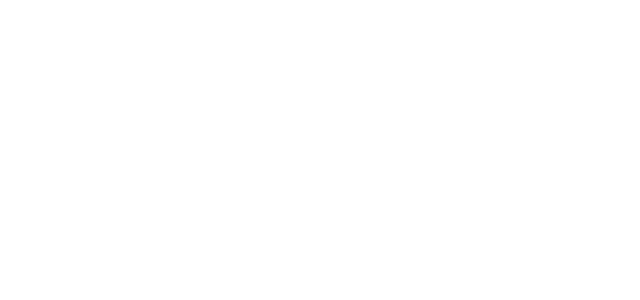
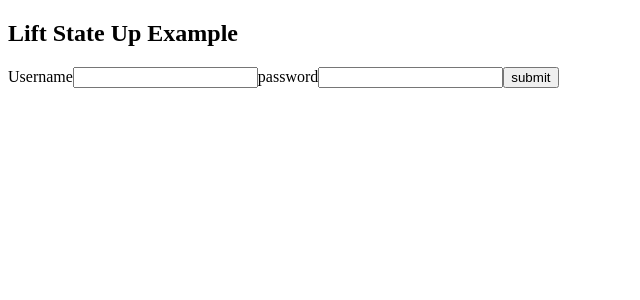
Before and after one commit to acciojob/lift-state-up-5-GitEPatiL, a React app: page / in a window 1280 px wide. Shown: the top 300 px of the page, without its empty margins (0-640 px from the left). Built offline with nearby package versions, Linux system fonts and the light colour scheme.

Commit message:
Solved state lift up problem

```diff
--- a/src/components/App.js
+++ b/src/components/App.js
@@ -1,11 +1,18 @@
 
-import React from "react";
+import React, { useState } from "react";
 import './../styles/App.css';
+import Login from './Login'
 
 const App = () => {
+  const [isLoggedIn,setIsLoggedIn] = useState(false)
   return (
     <div>
-        {/* Do not remove the main div */}
+        <h2>Lift State Up Example</h2>
+
+        {
+          isLoggedIn ? (<h3>You are logged in</h3>) : (<Login isLoggedIn={isLoggedIn} setIsLoggedIn={setIsLoggedIn}/>)
+        }
+
     </div>
   )
 }
--- /dev/null
+++ b/src/components/Login.js
@@ -0,0 +1,20 @@
+import React from "react";
+
+function Login({setIsLoggedIn}){
+
+    const handleSubmit =(e)=>{
+        e.preventDefault();
+        setIsLoggedIn(true)
+    }
+    return(
+      <form onSubmit={handleSubmit}>
+        <label>Username</label>
+        <input type="text" name="username" />
+        <label>password</label>
+        <input type="text" name="password" />
+        <button type="submit">submit</button>
+      </form>
+    );
+}
+
+export default Login;
```
Also changed, not shown: 1 other file (tests, documents, lock files or other folders).
